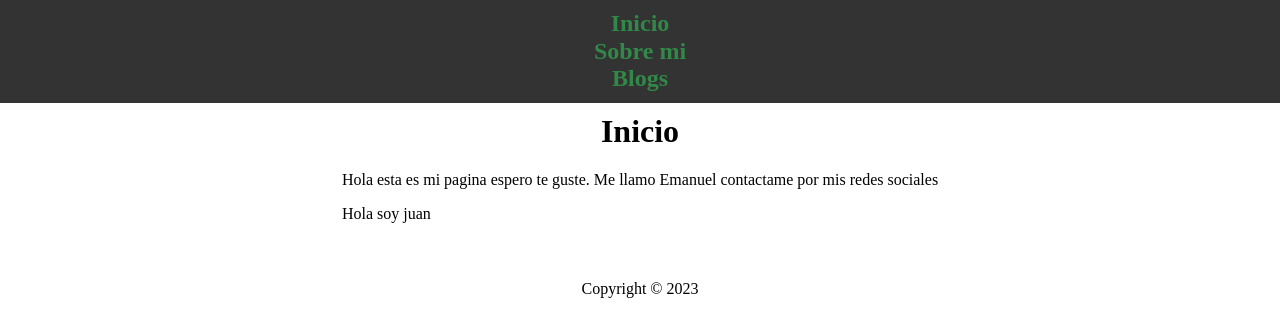
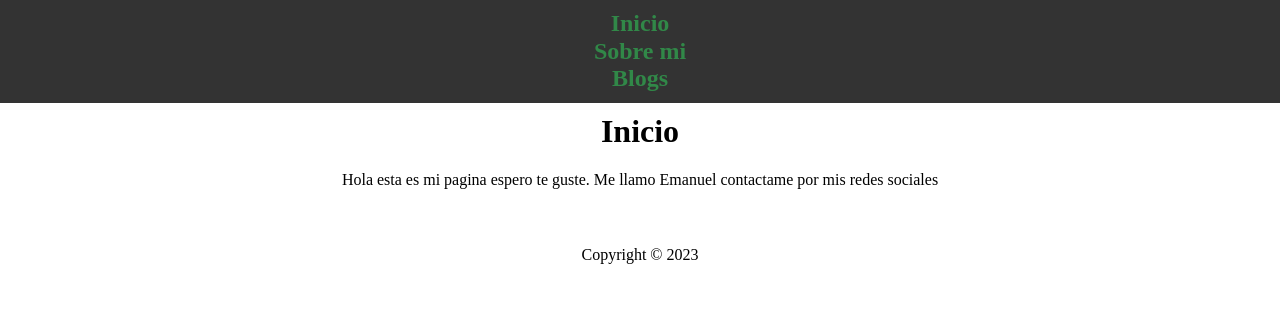
Before and after one commit to GersonGarciaKatowhu/blogs, a React (Vite) app: page / in a window 1280 px wide. Shown: the top 336 px of the page. Built offline with nearby package versions, Linux system fonts and the light colour scheme.

Commit message:
Quite el el HOLA JUAN de HOME

```diff
--- a/src/pages/Home.jsx
+++ b/src/pages/Home.jsx
@@ -12,7 +12,6 @@ function Home() {
                 <p>
                     Hola esta es mi pagina espero te guste. Me llamo Emanuel contactame por mis redes sociales
                 </p>
-                <p>Hola soy juan</p>
             </div>
           </main>
     </div>
```
